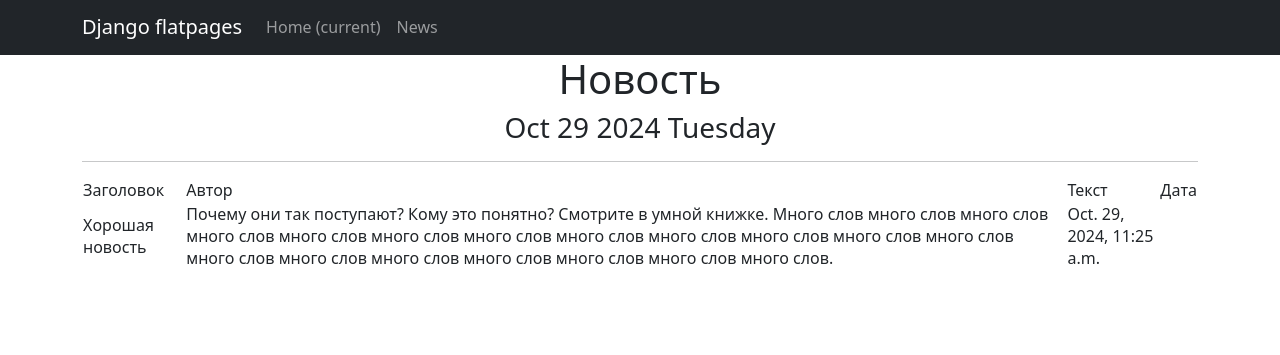
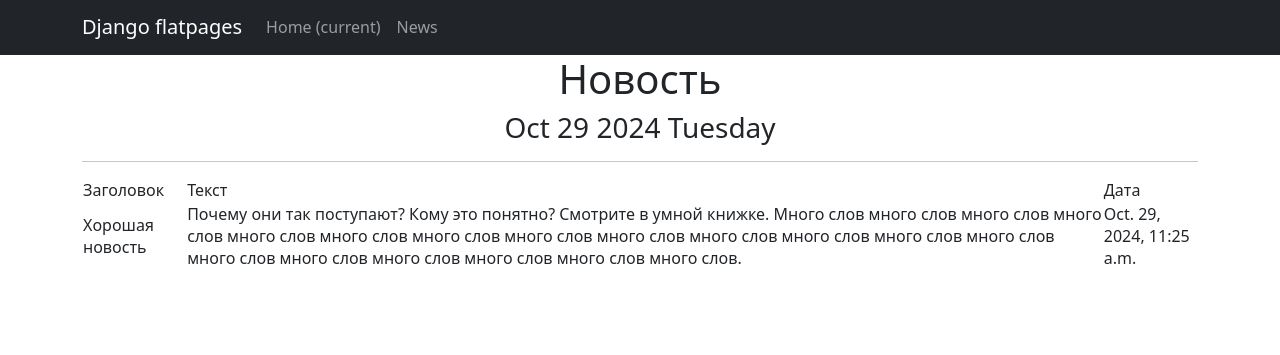
Before and after one commit to GLprof/repositoryD-6-6, a Django app: page /news/1/ in a window 1280 px wide. Shown: the part 25-380 px from the top of the page. Run offline with Django 4.2, Linux system fonts and the light colour scheme; data comes from the database, SQL or seed files in the repository; some libraries are stand-ins or nearby versions.

Commit message:
Update news_id.html

```diff
--- a/pagenews/templates/flatpages/news_id.html
+++ b/pagenews/templates/flatpages/news_id.html
@@ -17,7 +17,7 @@ News
         <table>
             <tr>
                 <td>Заголовок</td>
-                <td>Автор</td>
+
                 <td>Текст</td>
                 <td>Дата</td>
             </tr>
```
